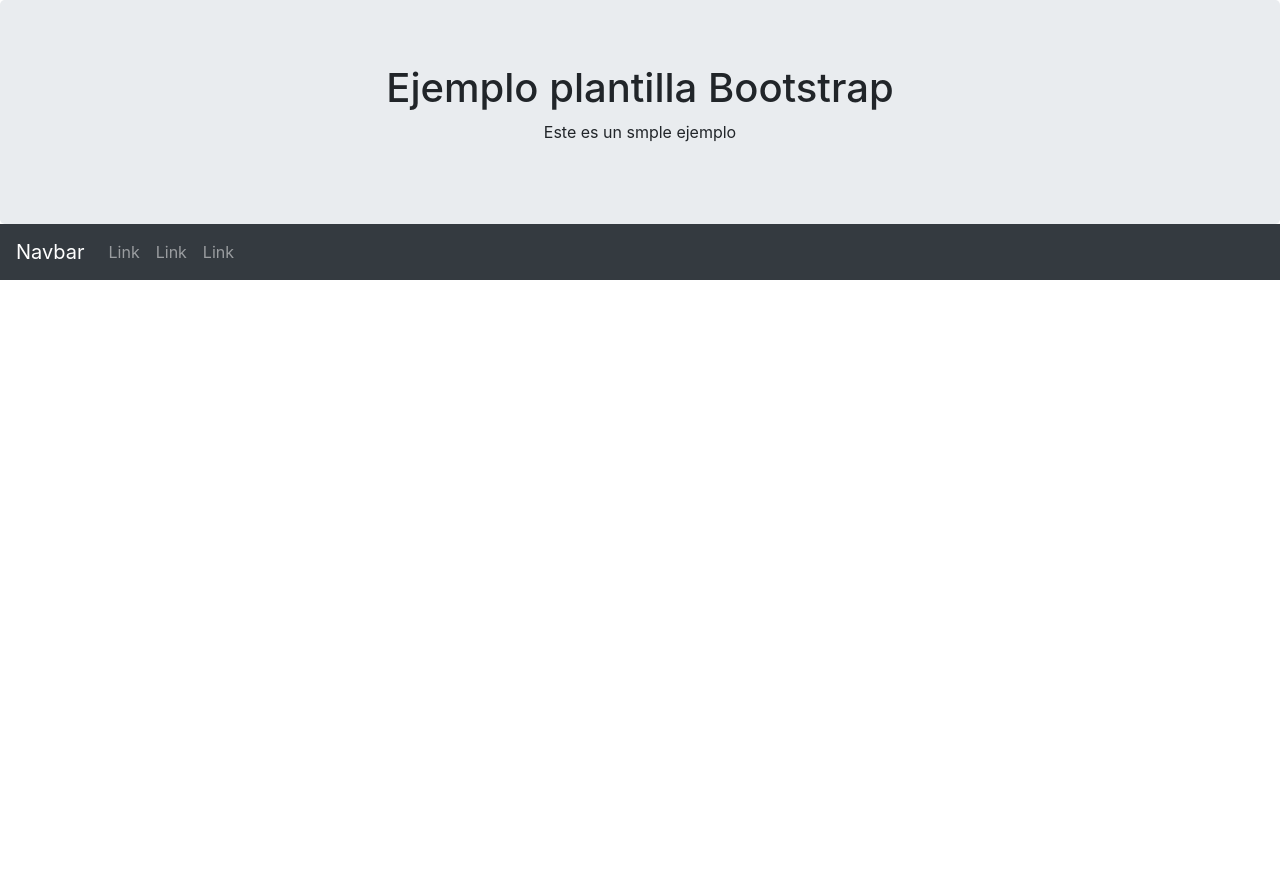
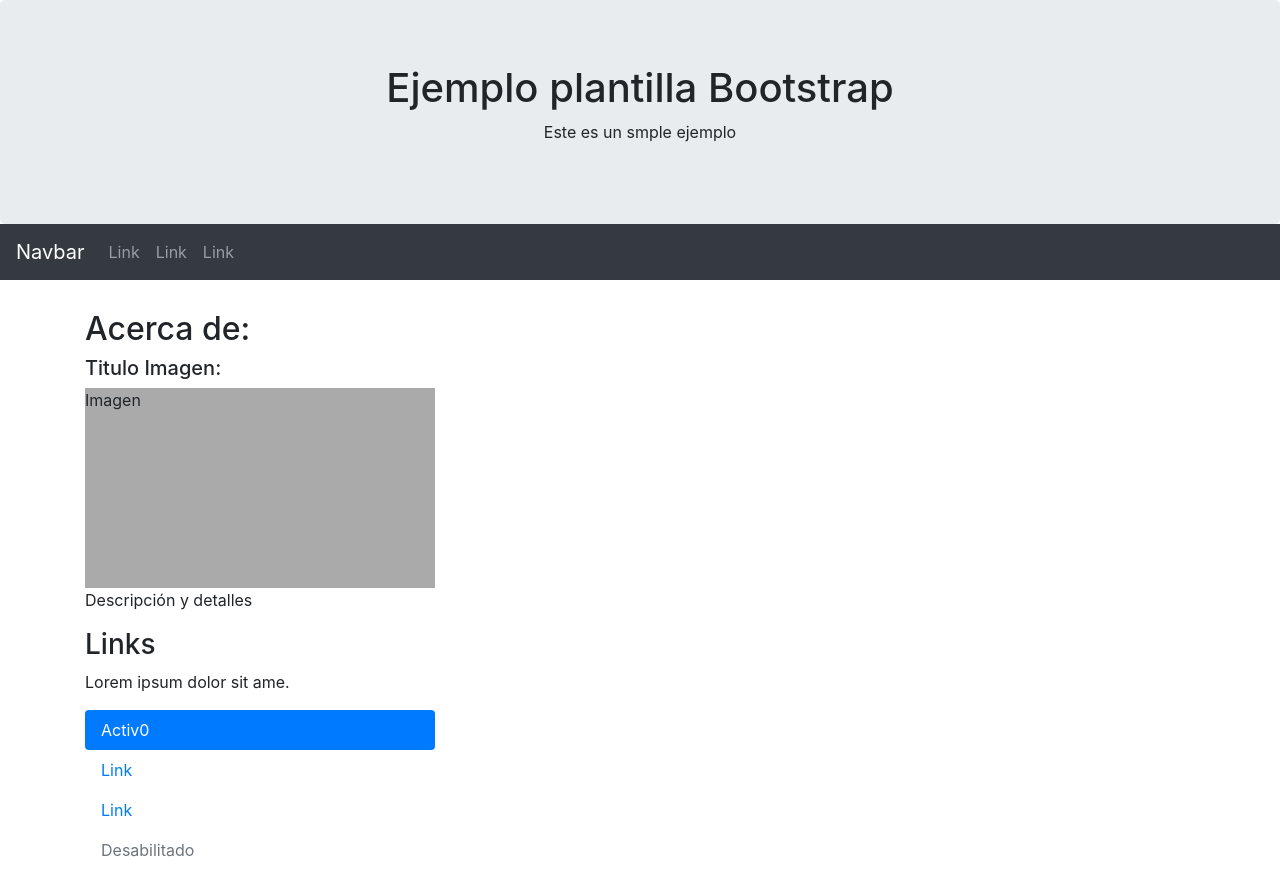
Before and after one commit to LeoGidev/Plantilla-Bootstrap, a plain HTML site: page index.html in a window 1280 px wide. Before the commit the page ends 800 px from the top, so only its background shows below. Drawn offline with nearby package versions, Linux system fonts and the light colour scheme.

Commit message:
se cambian enlaces

```diff
--- a/index.html
+++ b/index.html
@@ -39,6 +39,31 @@
               </ul>
             </div>
           </nav>
+          <div class="container" style="margin-top:30px">
+            <div class="row">
+              <div class="col-sm-4">
+                <h2>Acerca de:</h2>
+                <h5>Titulo Imagen:</h5>
+                <div class="fakeimg">Imagen</div>
+                <p>Descripción y detalles</p>
+                <h3>Links</h3>
+                <p>Lorem ipsum dolor sit ame.</p>
+                <ul class="nav nav-pills flex-column">
+                  <li class="nav-item">
+                    <a class="nav-link active" href="#">Activ0</a>
+                  </li>
+                  <li class="nav-item">
+                    <a class="nav-link" href="#">Link</a>
+                  </li>
+                  <li class="nav-item">
+                    <a class="nav-link" href="#">Link</a>
+                  </li>
+                  <li class="nav-item">
+                    <a class="nav-link disabled" href="#">Desabilitado</a>
+                  </li>
+                </ul>
+                <hr class="d-sm-none">
+              </div>
 
 
     </body>
```
